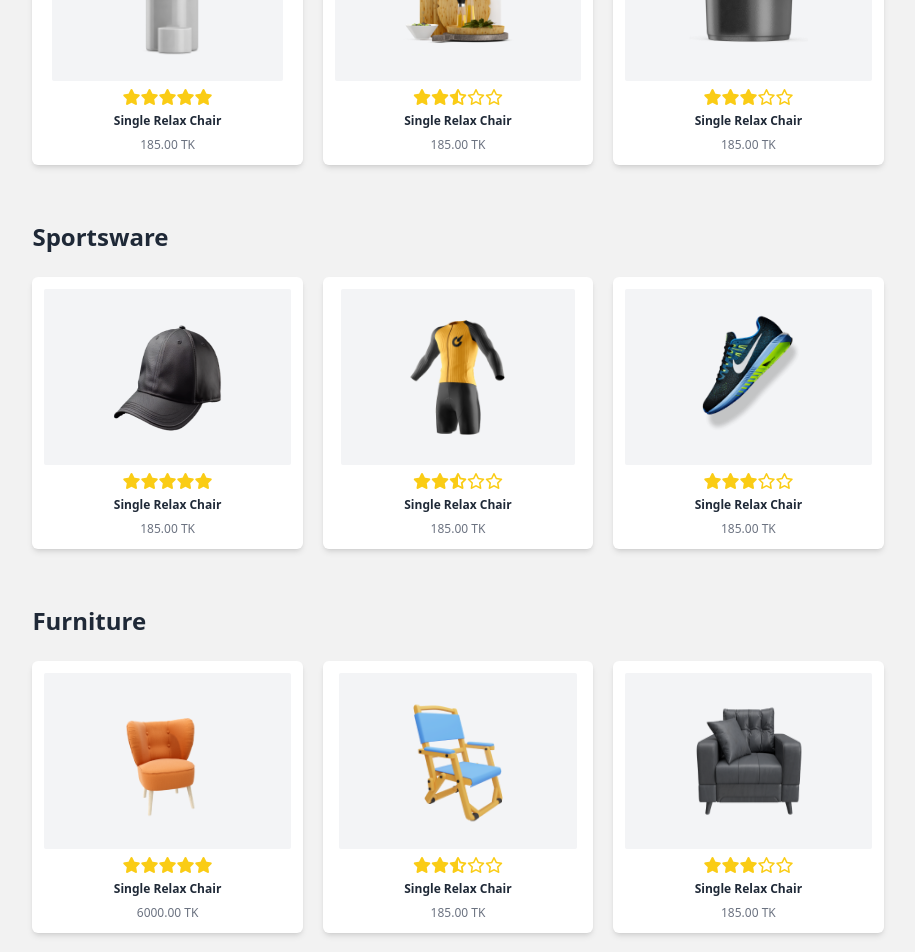
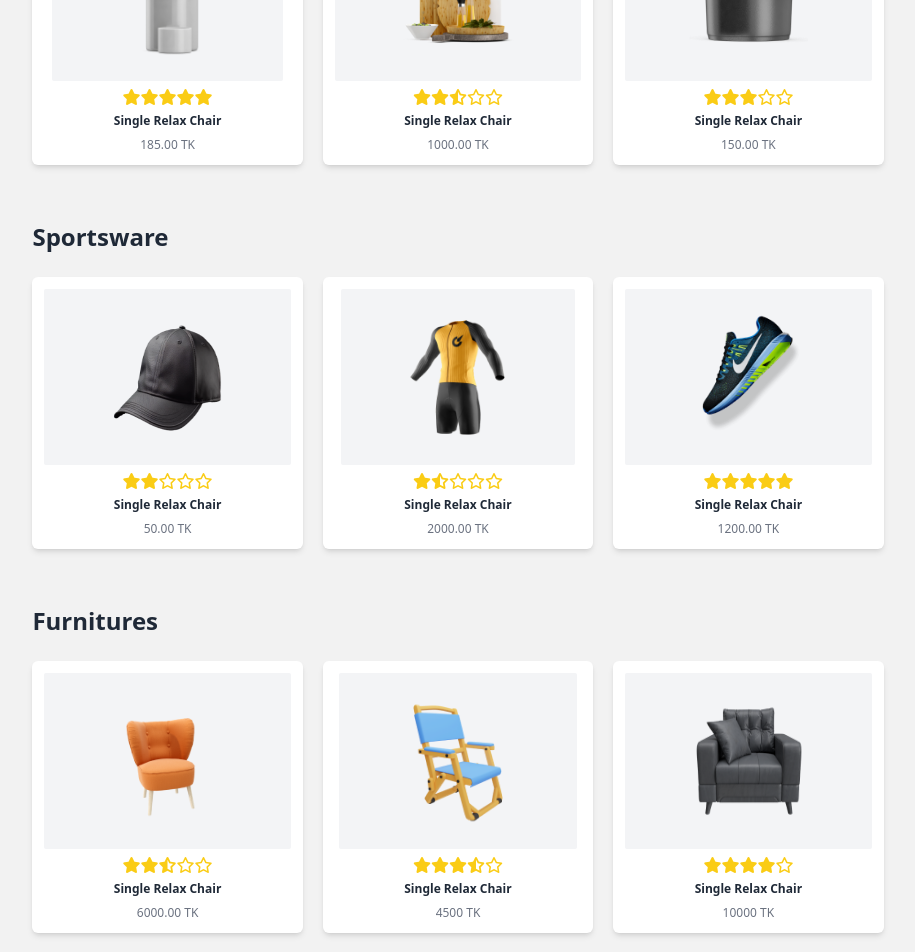
Before and after one commit to sabrinara/Summer-Sale5, a plain HTML site: page index.html in a window 1280 px wide. Shown: the part 680-1632 px from the top of the page, without its empty margins (182-1097 px from the left). Drawn offline with nearby package versions, Linux system fonts and the light colour scheme.

```diff
--- a/index.html
+++ b/index.html
@@ -76,7 +76,7 @@
                             <i class="fa-regular fa-star"></i>
                         </div>
                         <h4 class="font-semibold text-xs">Single Relax Chair</h4>
-                        <h4 class="text-xs font-extralight text-gray-500">185.00 TK</h4>
+                        <h4 class="text-xs font-extralight text-gray-500">1000.00 TK</h4>
                     </div>
                     <div onclick="item3()"
                         class="flex md:flex-1 flex-col items-center justify-center gap-2 bg-white p-3 shadow-md rounded-md">
@@ -92,7 +92,7 @@
                             <i class="fa-regular fa-star"></i>
                         </div>
                         <h4 class="font-semibold text-xs">Single Relax Chair</h4>
-                        <h4 class="text-xs font-extralight text-gray-500">185.00 TK</h4>
+                        <h4 class="text-xs font-extralight text-gray-500">150.00 TK</h4>
                     </div>
                 </div>
 
@@ -109,12 +109,12 @@
                         <div class="flex felx-row justify-center items-center w-20 text-yellow-400">
                             <i class="fa-solid fa-star"></i>
                             <i class="fa-solid fa-star"></i>
-                            <i class="fa-solid fa-star"></i>
-                            <i class="fa-solid fa-star"></i>
-                            <i class="fa-solid fa-star"></i>
+                            <i class="fa-regular fa-star"></i>
+                            <i class="fa-regular fa-star"></i>
+                            <i class="fa-regular fa-star"></i>
                         </div>
                         <h4 class="font-semibold text-xs">Single Relax Chair</h4>
-                        <h4 class="text-xs font-extralight text-gray-500">185.00 TK</h4>
+                        <h4 class="text-xs font-extralight text-gray-500">50.00 TK</h4>
                     </div>
                     <div onclick="item5()"
                         class="flex md:flex-1 flex-col items-center justify-center gap-2 bg-white p-3 shadow-md rounded-md">
@@ -124,13 +124,13 @@
                         </div>
                         <div class="flex felx-row justify-center items-center w-20 text-yellow-400">
                             <i class="fa-solid fa-star"></i>
-                            <i class="fa-solid fa-star"></i>
                             <i class="fa-solid fa-star-half-stroke"></i>
+                            <i class="fa-regular fa-star"></i>
                             <i class="fa-regular fa-star"></i>
                             <i class="fa-regular fa-star"></i>
                         </div>
                         <h4 class="font-semibold text-xs">Single Relax Chair</h4>
-                        <h4 class="text-xs font-extralight text-gray-500">185.00 TK</h4>
+                        <h4 class="text-xs font-extralight text-gray-500">2000.00 TK</h4>
                     </div>
                     <div onclick="item6()"
                         class="flex md:flex-1 flex-col items-center justify-center gap-2 bg-white p-3 shadow-md rounded-md">
@@ -142,17 +142,16 @@
                             <i class="fa-solid fa-star"></i>
                             <i class="fa-solid fa-star"></i>
                             <i class="fa-solid fa-star"></i>
-                            <i class="fa-regular fa-star"></i>
-                            <i class="fa-regular fa-star"></i>
+                            <i class="fa-solid fa-star"></i>
+                            <i class="fa-solid fa-star"></i>
                         </div>
                         <h4 class="font-semibold text-xs">Single Relax Chair</h4>
-                        <h4 class="text-xs font-extralight text-gray-500">185.00 TK</h4>
+                        <h4 class="text-xs font-extralight text-gray-500">1200.00 TK</h4>
                     </div>
                 </div>
-
             </div>
             <div class="mt-14">
-                <h2 class="font-bold text-2xl mb-6">Furniture</h2>
+                <h2 class="font-bold text-2xl mb-6">Furnitures</h2>
                 <div  class="flex gap-5 flex-col justify-between items-stretch sm:flex-row ">
                     <div onclick="item7()"
                         class="flex md:flex-1 flex-col items-center justify-center gap-2 bg-white p-3 shadow-md rounded-md">
@@ -163,9 +162,9 @@
                         <div class="flex felx-row justify-center items-center w-20 text-yellow-400">
                             <i class="fa-solid fa-star"></i>
                             <i class="fa-solid fa-star"></i>
-                            <i class="fa-solid fa-star"></i>
-                            <i class="fa-solid fa-star"></i>
-                            <i class="fa-solid fa-star"></i>
+                            <i class="fa-solid fa-star-half-stroke"></i>
+                            <i class="fa-regular fa-star"></i>
+                            <i class="fa-regular fa-star"></i>
                         </div>
                         <h4 class="font-semibold text-xs">Single Relax Chair</h4>
                         <h4 class="text-xs font-extralight text-gray-500">6000.00 TK</h4>
@@ -179,12 +178,12 @@
                         <div class="flex felx-row justify-center items-center w-20 text-yellow-400">
                             <i class="fa-solid fa-star"></i>
                             <i class="fa-solid fa-star"></i>
+                            <i class="fa-solid fa-star"></i>
                             <i class="fa-solid fa-star-half-stroke"></i>
-                            <i class="fa-regular fa-star"></i>
                             <i class="fa-regular fa-star"></i>
                         </div>
                         <h4 class="font-semibold text-xs">Single Relax Chair</h4>
-                        <h4 class="text-xs font-extralight text-gray-500">185.00 TK</h4>
+                        <h4 class="text-xs font-extralight text-gray-500">4500 TK</h4>
                     </div>
                     <div onclick="item9()"
                         class="flex md:flex-1 flex-col items-center justify-center gap-2 bg-white p-3 shadow-md rounded-md">
@@ -196,11 +195,11 @@
                             <i class="fa-solid fa-star"></i>
                             <i class="fa-solid fa-star"></i>
                             <i class="fa-solid fa-star"></i>
-                            <i class="fa-regular fa-star"></i>
+                            <i class="fa-solid fa-star"></i>
                             <i class="fa-regular fa-star"></i>
                         </div>
                         <h4 class="font-semibold text-xs">Single Relax Chair</h4>
-                        <h4 class="text-xs font-extralight text-gray-500">185.00 TK</h4>
+                        <h4 class="text-xs font-extralight text-gray-500">10000 TK</h4>
                     </div>
                 </div>
 
```
